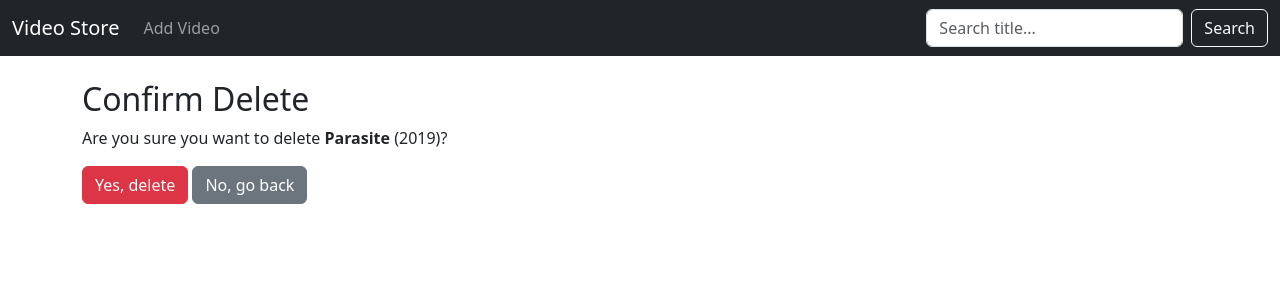
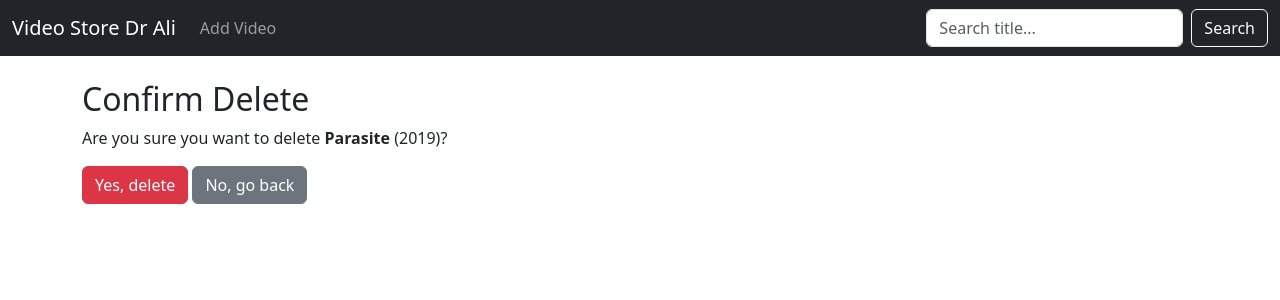
Before and after one commit to anthonyhadd1/AnthonyHaddad_DockerLab_430, a Django app: page /movies/3/delete/ in a window 1280 px wide. Shown: the top 300 px of the page. Run offline with Django 5.2, Linux system fonts and the light colour scheme; data comes from the database, SQL or seed files in the repository.

Commit message:
Update base.html

```diff
--- a/videostoreDOcker/videostore (1)/videostore/movies/templates/movies/base.html
+++ b/videostoreDOcker/videostore (1)/videostore/movies/templates/movies/base.html
@@ -9,7 +9,7 @@
 <body>
 <nav class="navbar navbar-expand-lg navbar-dark bg-dark">
 <div class="container-fluid">
-<a class="navbar-brand" href="{% url 'movies:list' %}">Video Store</a>
+<a class="navbar-brand" href="{% url 'movies:list' %}">Video Store Dr Ali</a>
 <div class="collapse navbar-collapse">
 <ul class="navbar-nav me-auto">
 <li class="nav-item"><a class="nav-link" href="{% url 'movies:create' %}">Add Video</a></li>
```
